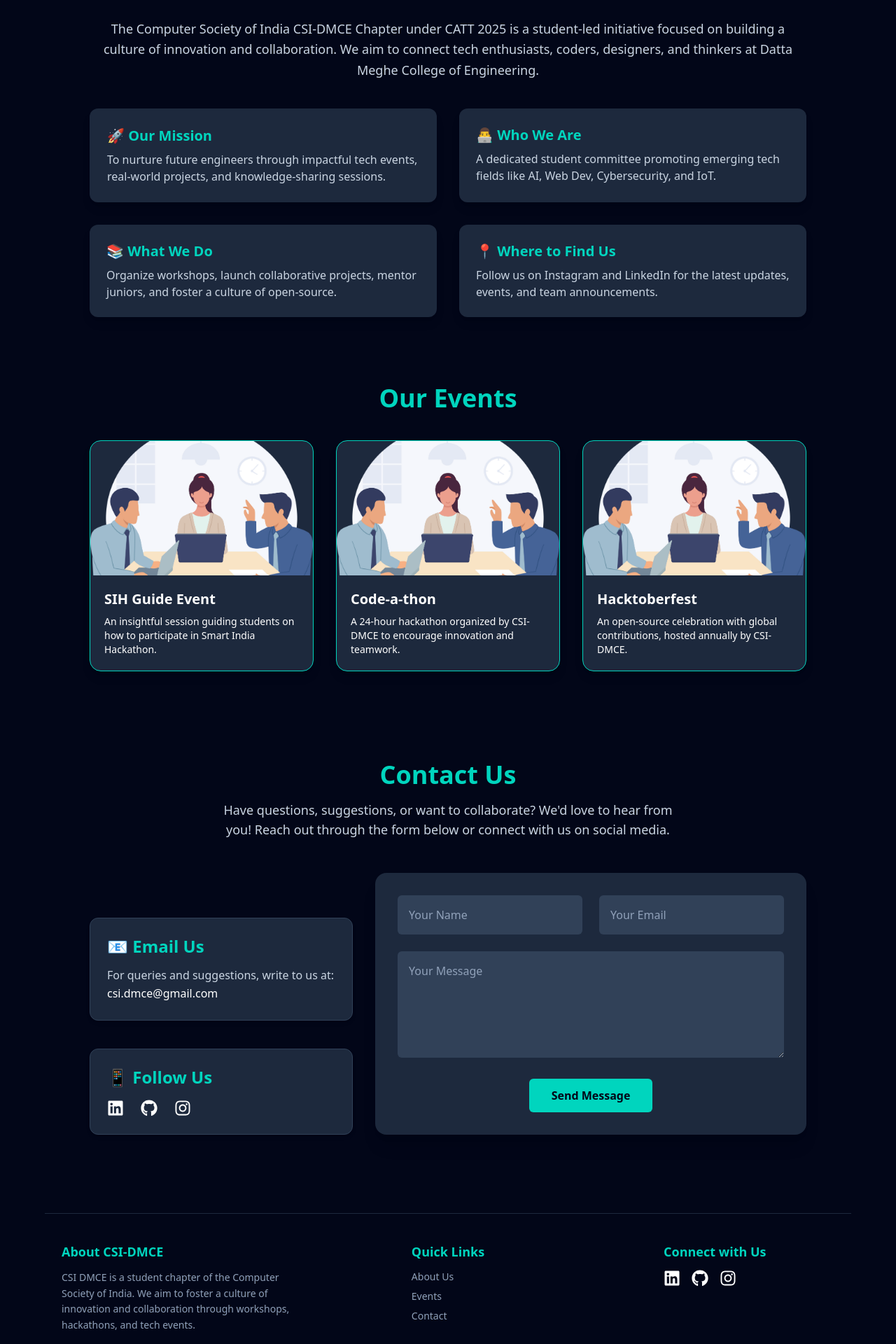
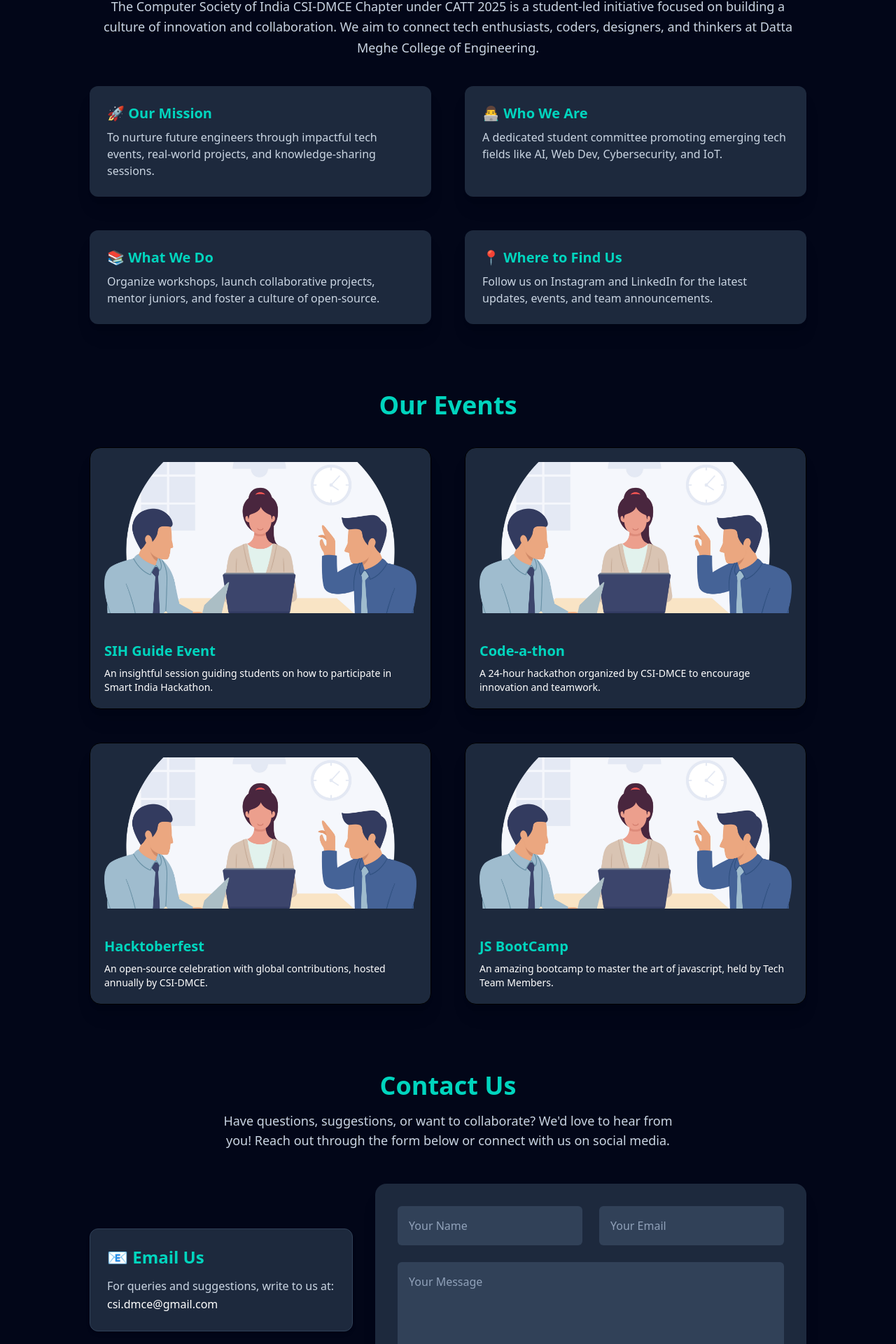
Before and after one commit to AasthaOswal/csi-website-aastha, a React (Vite) app: page / in a window 1280 px wide. Shown: the part 579-2499 px from the top of the page at 70% size. Built offline with nearby package versions, Linux system fonts and the light colour scheme.

Commit message:
fix spacings in all components

```diff
--- a/src/components/Footer/Footer.jsx
+++ b/src/components/Footer/Footer.jsx
@@ -7,7 +7,7 @@
 const Footer = () => {
     return (
         <footer className="bg-slate-950 text-white py-8 ">
-            <div className="max-w-6xl mx-auto px-6 grid grid-cols-1  md:grid-cols-3 gap-10 border-t border-slate-800 pt-10">
+            <div className="max-w-6xl mx-auto px-6 sm:px-8 md:px-12 grid grid-cols-1  md:grid-cols-3 gap-10 border-t border-slate-800 pt-10">
                 {/* About CSI */}
                 <div className="md:justify-self-center">
                     <h3 className="text-teal-400 font-semibold text-lg mb-3">About CSI-DMCE</h3>
--- a/src/components/Home/About.jsx
+++ b/src/components/Home/About.jsx
@@ -1,6 +1,6 @@
 const About = () => {
     return (
-        <section className="text-white px-6 py-12 about-section scroll-mt-16" id="about">
+        <section className="text-white px-6 sm:px-8 md:px-12 py-12 about-section scroll-mt-16" id="about">
             <div className="max-w-5xl mx-auto about-wrapper">
                 <h2 className="text-3xl md:text-4xl font-bold text-teal-400 mb-6 text-center">
                     About CSI-DMCE 2025
@@ -11,8 +11,8 @@
                     collaboration. We aim to connect tech enthusiasts, coders, designers,
                     and thinkers at Datta Meghe College of Engineering.
                 </p>
-                <div className="grid grid-cols-1 sm:grid-cols-2 gap-8 mt-10">
-                    <div className="bg-slate-800 p-6 rounded-xl shadow-lg border border-transparent hover:border-teal-400">
+                <div className="grid grid-cols-1 sm:grid-cols-2 gap-8 md:gap-12 mt-10">
+                    <div className="bg-slate-800 p-6 rounded-xl shadow-xl border border-transparent hover:border-teal-400 active:text-teal-400 cursor-pointer transition-all duration-200 ease">
                         <h3 className="text-xl font-semibold text-teal-400 mb-2">
                             🚀 Our Mission
                         </h3>
@@ -21,7 +21,7 @@
                             real-world projects, and knowledge-sharing sessions.
                         </p>
                     </div>
-                    <div className="bg-slate-800 p-6 rounded-xl shadow-lg">
+                    <div className="bg-slate-800 p-6 rounded-xl shadow-xl border border-transparent hover:border-teal-400 active:text-teal-400 cursor-pointer transition-all duration-200 ease">
                         <h3 className="text-xl font-semibold text-teal-400 mb-2">
                             👨‍💻 Who We Are
                         </h3>
@@ -30,7 +30,7 @@
                             AI, Web Dev, Cybersecurity, and IoT.
                         </p>
                     </div>
-                    <div className="bg-slate-800 p-6 rounded-xl shadow-lg">
+                    <div className="bg-slate-800 p-6 rounded-xl shadow-xl border border-transparent hover:border-teal-400 active:text-teal-400 cursor-pointer transition-all duration-200 ease">
                         <h3 className="text-xl font-semibold text-teal-400 mb-2">
                             📚 What We Do
                         </h3>
@@ -39,7 +39,7 @@
                             and foster a culture of open-source.
                         </p>
                     </div>
-                    <div className="bg-slate-800 p-6 rounded-xl shadow-lg">
+                    <div className="bg-slate-800 p-6 rounded-xl shadow-xl border border-transparent hover:border-teal-400 active:text-teal-400 cursor-pointer transition-all duration-200 ease">
                         <h3 className="text-xl font-semibold text-teal-400 mb-2">
                             📍 Where to Find Us
                         </h3>
--- a/src/components/Home/Contact.jsx
+++ b/src/components/Home/Contact.jsx
@@ -5,7 +5,7 @@
 
 const Contact = () => {
     return (
-        <section className="bg-slate-950 text-white px-6 py-20 scroll-mt-16" id="contact">
+        <section className="bg-slate-950 text-white px-6 sm:px-8 md:px-12 py-12 scroll-mt-16" id="contact">
             <div className="max-w-5xl mx-auto">
                 <h2 className="text-4xl font-bold text-teal-400 text-center mb-4">
                     Contact Us
--- a/src/components/Home/Events.jsx
+++ b/src/components/Home/Events.jsx
@@ -18,28 +18,30 @@
                 "An open-source celebration with global contributions, hosted annually by CSI-DMCE.",
             image: "/hero-image.png",
         },
+        {
+            title: "JS BootCamp",
+            description:
+                "An amazing bootcamp to master the art of javascript, held by Tech Team Members.",
+            image: "/hero-image.png",
+        },
     ];
 
     return (
-        <section className="bg-slate-950 py-12 max-w-5xl mx-auto scroll-mt-16" id="events">
+        <section className="bg-slate-950 px-6 sm:px-8 md:px-12 py-12  scroll-mt-16" id="events">
 
+            <div className="max-w-5xl mx-auto about-wrapper">
                 <h2 className="text-3xl sm:text-4xl font-bold text-teal-400 text-center mb-10">
                     Our Events
                 </h2>
 
-            <div className="grid md:grid-cols-3 gap-8">
+                <div className="grid  sm:grid-cols-2 gap-8 md:gap-12">
                     {events.map((event, idx) => (
                         <div
                             key={idx}
-                        className="bg-slate-800 rounded-2xl overflow-hidden shadow-lg border border-teal-400 hover:scale-105 transition duration-300"
-                    >
-                        <img
-                            src={event.image}
-                            alt={event.title}
-                            className="w-full h-48 object-cover"
-                        />
+                            className="bg-slate-800 rounded-2xl overflow-hidden shadow-xl border hover:border-teal-400 active:border-teal-400 transition-all duration-200 ease cursor-pointer">
+                            <img src={event.image} alt={event.title} className="w-full h-56 md:h-64 object-cover p-5"/>
                             <div className="p-5">
-                            <h3 className="text-xl font-semibold text-white mb-2">
+                                <h3 className="text-xl font-semibold text-teal-400 mb-2">
                                     {event.title}
                                 </h3>
                                 <p className="text-white text-sm">{event.description}</p>
@@ -47,6 +49,7 @@
                         </div>
                     ))}
                 </div>
+            </div>
         </section>
     );
 };
--- a/src/components/Home/Hero.jsx
+++ b/src/components/Home/Hero.jsx
@@ -1,7 +1,7 @@
 
 const Hero=()=>{
     return (
-        <section className="bg-slate-950 text-white flex items-center justify-center px-6 py-16 scroll-mt-16" id="hero">
+        <section className="bg-slate-950 text-white flex items-center justify-center px-6 sm:px-8 md:px-12 py-12 scroll-mt-16" id="hero">
             <div className="flex max-w-5xl flex-col-reverse  md:flex-row items-center justify-around gap-x-8">
                 <div className="text-center md:text-left mt-16 md:mt-0">
                     <h1 className="text-2xl sm:text-3xl md:text-4xl font-bold mb-6">
--- a/src/components/Navbar/Navbar.jsx
+++ b/src/components/Navbar/Navbar.jsx
@@ -11,7 +11,7 @@
     const [mobileNav,setMobileNav]=useState(false);
 
     return (
-        <nav className="w-full  h-16 bg-slate-900 flex justify-between  mx-auto px-6 sticky top-0 z-10">
+        <nav className="w-full  h-16 bg-slate-900 flex justify-between  mx-auto px-6 sm:px-8 md:px-12 sticky top-0 z-10">
             <div className="navbar-wrapper bg-slate-900  flex justify-between  mx-auto  w-full max-w-5xl">
                 <div className="logo flex items-center justify-center">
                     <a href="#" className="flex items-center justify-center gap-2">
```
Lines whose indentation alone changed are shown as unchanged.
